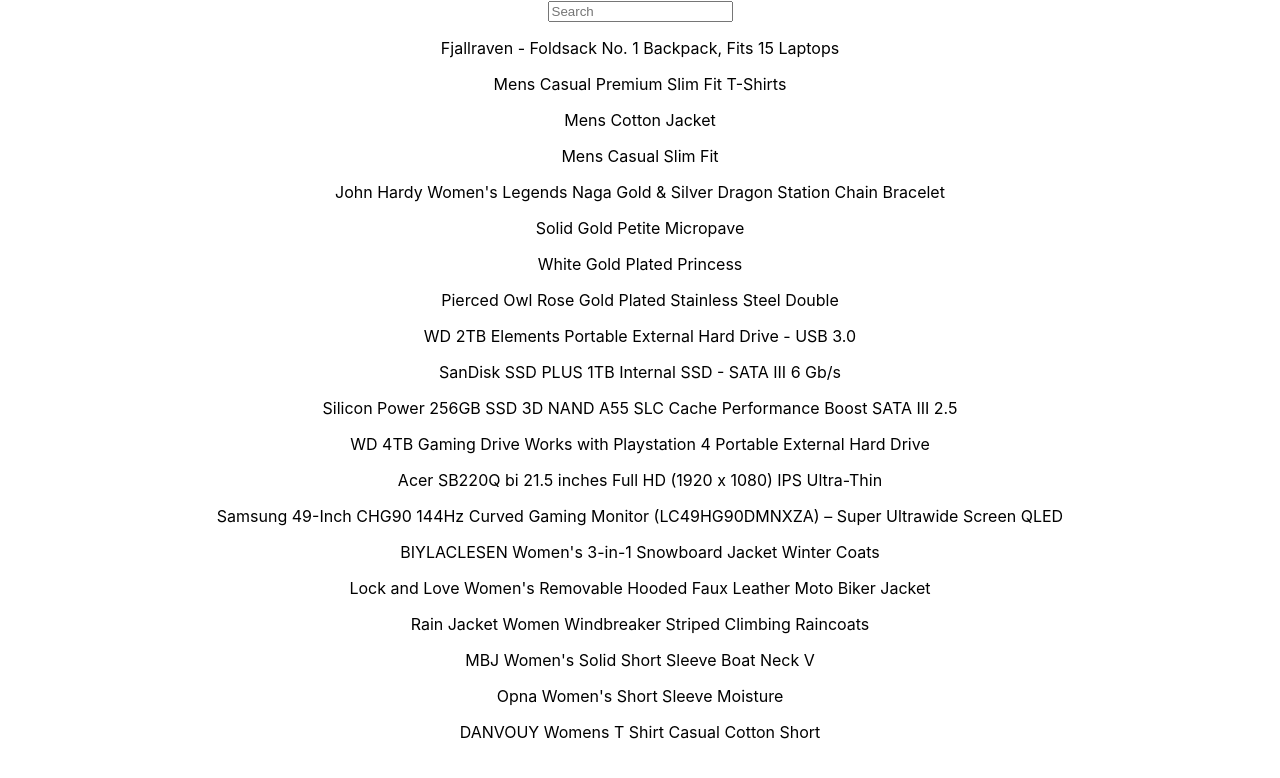
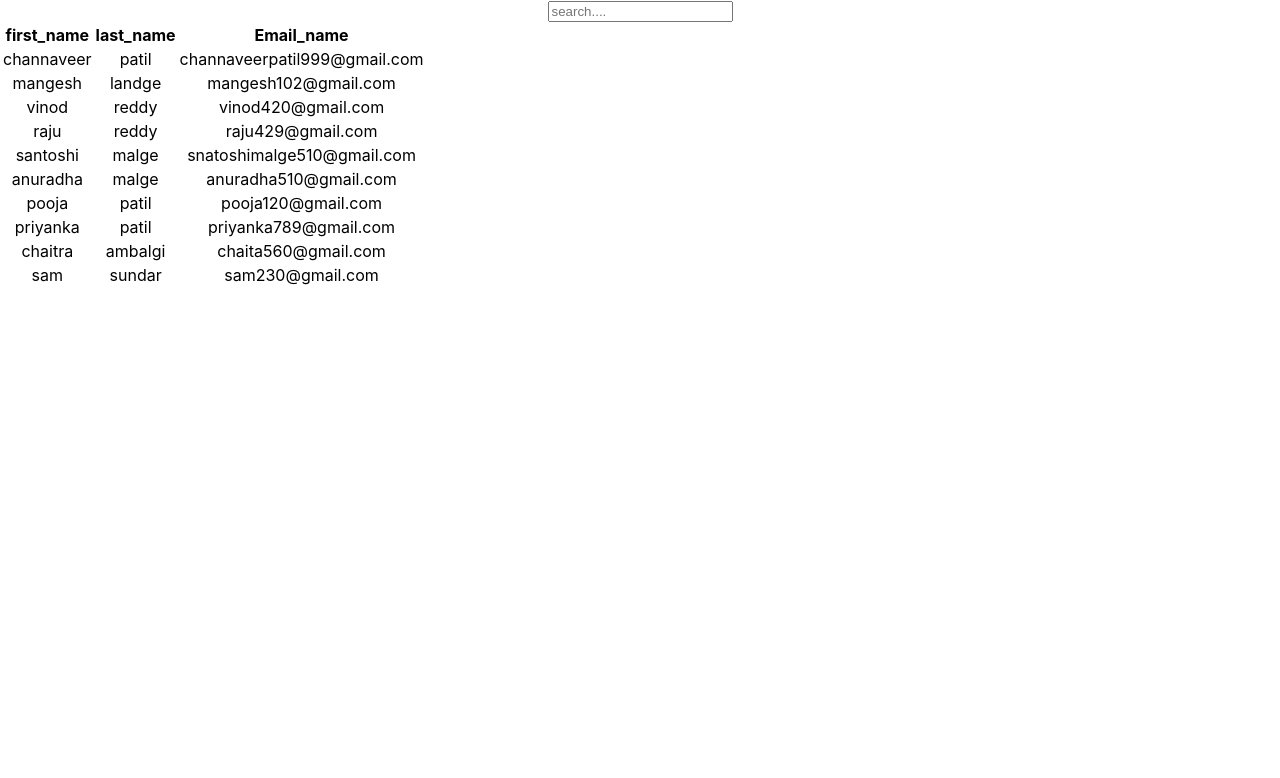
Before and after one commit to channaveerp/features23-1, a React (Create React App) app: page / in a window 1280 px wide. Shown: the top 778 px of the page. Built offline with nearby package versions, Linux system fonts and the light colour scheme.

Commit message:
search functionality added

```diff
--- a/src/App.js
+++ b/src/App.js
@@ -1,7 +1,8 @@
 import './App.css';
 import Contactus from './component/form';
+import { Search } from './component/search_network_request';
 import { Tabs } from './component/tabs';
-import Search from './search_funct';
+// import Search from './component/search_funct';
 
 function App() {
   return (
@@ -9,6 +10,7 @@
       {/* <h1>lets start</h1> */}
       {/* <Contactus /> */}
       {/* <Tabs /> */}
+      {/* <Search /> */}
       <Search />
     </div>
   );
--- /dev/null
+++ b/src/component/search_network_request/Table.jsx
@@ -0,0 +1,26 @@
+import React from 'react';
+
+const Table = ({ User }) => {
+  return (
+    <div>
+      <table>
+        <tr>
+          <th>first_name</th>
+          <th>last_name</th>
+          <th>Email_name</th>
+        </tr>
+        <tbody>
+          {User.map((item) => (
+            <tr key={item.id}>
+              <td>{item.first_name}</td>
+              <td>{item.last_name}</td>
+              <td>{item.email}</td>
+            </tr>
+          ))}
+        </tbody>
+      </table>
+    </div>
+  );
+};
+
+export default Table;
--- /dev/null
+++ b/src/component/search_network_request/index.jsx
@@ -0,0 +1,53 @@
+import React, { useState } from 'react';
+import style from './index.module.css';
+import Table from './Table';
+import { User } from './user';
+
+export const Search = () => {
+  const [query, setquery] = useState('');
+
+  const handleChange = (e) => {
+    setquery(e.target.value);
+  };
+
+  const keys = ['first_name', 'last_name', 'email'];
+  console.log(User[0].email);
+
+  /*searching by email,fname,lname */
+
+  const saerch = (User) => {
+    return User.filter(
+      (item) =>
+        item.first_name.toLowerCase().includes(query) ||
+        item.last_name.toLowerCase().includes(query) ||
+        item.email.toLowerCase().includes(query)
+    );
+  };
+
+  /*optimize solution */
+  //   const saerch = (User) => {
+  //     return User.filter((item) =>
+  //       keys.some((key) => item[key].toLowerCase().includes(query))
+  //     );
+  //   };
+
+  return (
+    <div>
+      <input
+        type='text'
+        placeholder='search....'
+        onChange={(e) => handleChange(e)}
+      />
+      {/* {User.filter((id) =>
+        id.first_name.toLocaleLowerCase().includes(query)
+      ).map((item) => {
+        return (
+          <ul>
+            <li>{item.first_name}</li>
+          </ul>
+        );
+      })} */}
+      <Table User={saerch(User)} />
+    </div>
+  );
+};
--- /dev/null
+++ b/src/component/search_network_request/user.js
@@ -0,0 +1,72 @@
+export const User = [
+  {
+    id: 1,
+    first_name: 'channaveer',
+    last_name: 'patil',
+    email: 'channaveerpatil999@gmail.com',
+    gender: 'male',
+  },
+  {
+    id: 2,
+    first_name: 'mangesh',
+    last_name: 'landge',
+    email: 'mangesh102@gmail.com',
+    gender: 'male',
+  },
+  {
+    id: 3,
+    first_name: 'vinod',
+    last_name: 'reddy',
+    email: 'vinod420@gmail.com',
+    gender: 'male',
+  },
+  {
+    id: 4,
+    first_name: 'raju',
+    last_name: 'reddy',
+    email: 'raju429@gmail.com',
+    gender: 'male',
+  },
+  {
+    id: 5,
+    first_name: 'santoshi',
+    last_name: 'malge',
+    email: 'snatoshimalge510@gmail.com',
+    gender: 'female',
+  },
+  {
+    id: 6,
+    first_name: 'anuradha',
+    last_name: 'malge',
+    email: 'anuradha510@gmail.com',
+    gender: 'female',
+  },
+  {
+    id: 7,
+    first_name: 'pooja',
+    last_name: 'patil',
+    email: 'pooja120@gmail.com',
+    gender: 'female',
+  },
+  {
+    id: 8,
+    first_name: 'priyanka',
+    last_name: 'patil',
+    email: 'priyanka789@gmail.com',
+    gender: 'female',
+  },
+  {
+    id: 9,
+    first_name: 'chaitra',
+    last_name: 'ambalgi',
+    email: 'chaita560@gmail.com',
+    gender: 'female',
+  },
+  {
+    id: 10,
+    first_name: 'sam',
+    last_name: 'sundar',
+    email: 'sam230@gmail.com',
+    gender: 'male',
+  },
+];
```
Also changed, not shown: src/component/search_funct/data.jsx (renamed from src/search_funct/data.jsx), src/component/search_funct/index.jsx (renamed from src/search_funct/index.jsx), src/component/search_network_request/index.module.css (added), src/component/search_network_request/steps.txt (added).
